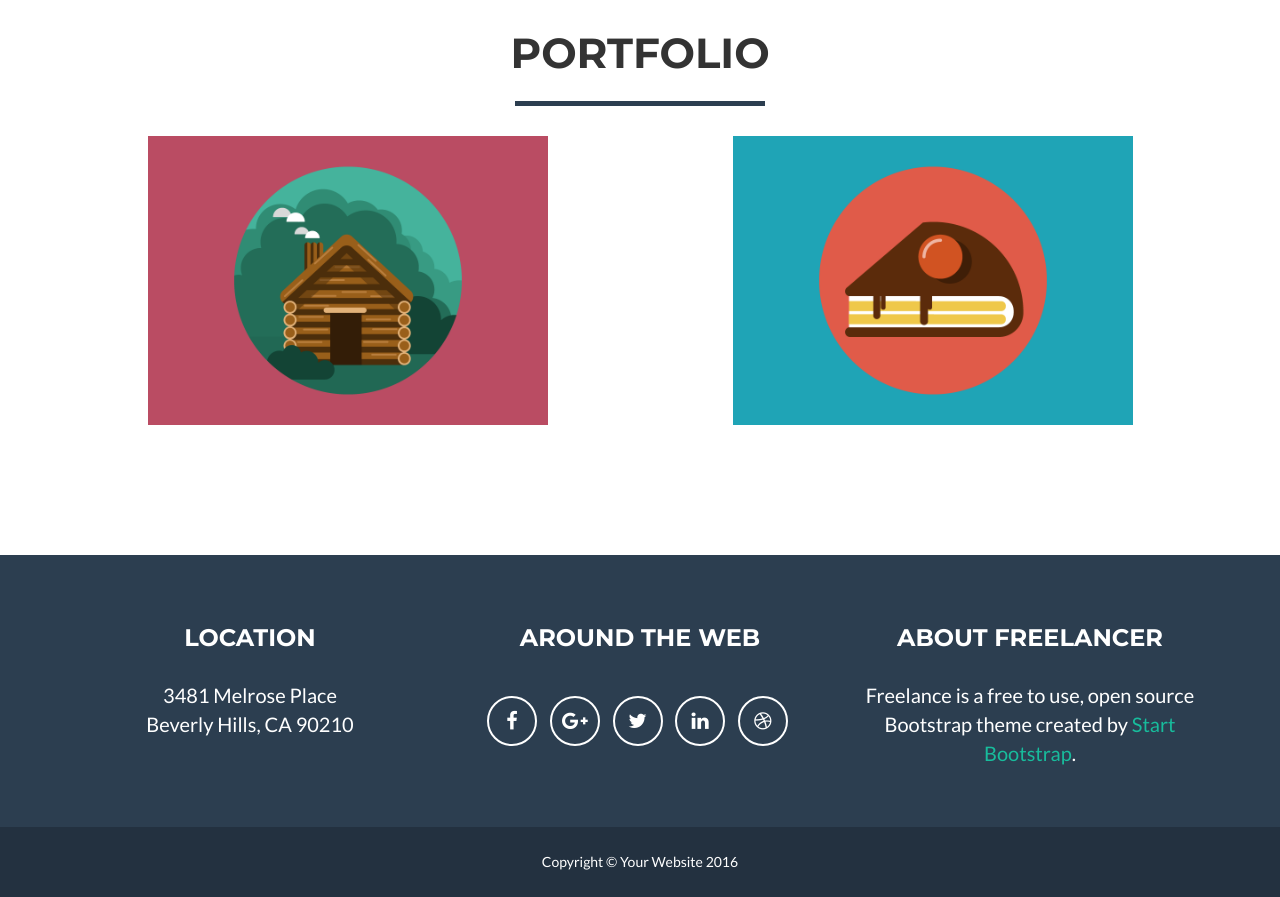
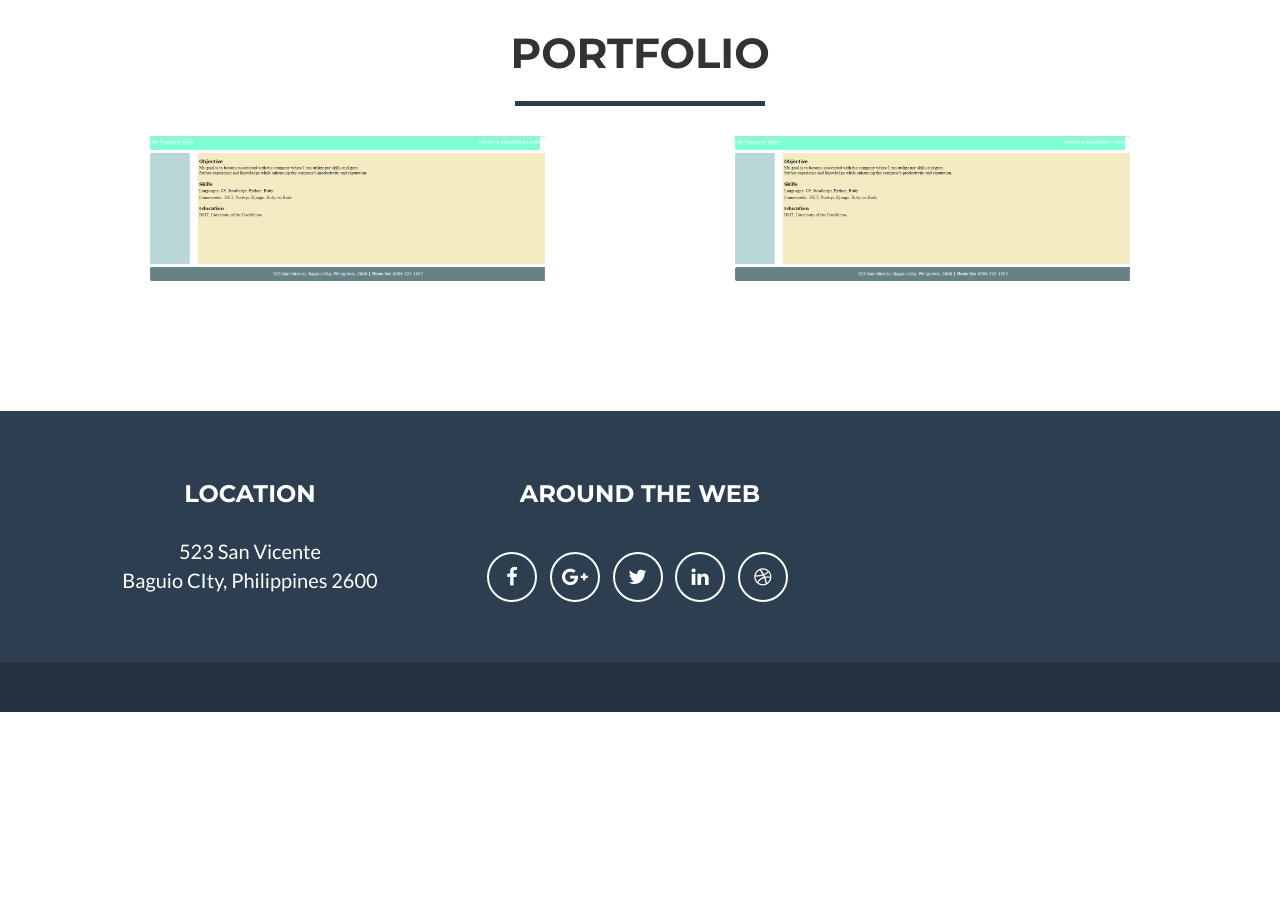
Before and after one commit to ricfrancis/Portfolio, a website: page index.html in a window 1280 px wide. Shown: the part 720-1617 px from the top of the page. After the commit the page ends 1432 px from the top, so only its background shows below. Drawn offline with nearby package versions, Linux system fonts and the light colour scheme.

Commit message:
Update index.html

```diff
--- a/index.html
+++ b/index.html
@@ -99,7 +99,7 @@
                                 <i class="fa fa-search-plus fa-3x">Resume</i>
                             </div>
                         </div>
-                        <img src="img/portfolio/cabin.png" class="img-responsive" alt="">
+                        <img src="resume.png" class="img-responsive" alt="">
                     </a>
                 </div>
                 <div class="col-sm-6 portfolio-item">
@@ -109,7 +109,7 @@
                                 <i class="fa fa-search-plus fa-3x">Website</i>
                             </div>
                         </div>
-                        <img src="img/portfolio/cake.png" class="img-responsive" alt="">
+                        <img src="resume.png" class="img-responsive" alt="">
                     </a>
                 </div>
             </div>
@@ -126,8 +126,8 @@
                 <div class="row">
                     <div class="footer-col col-md-4">
                         <h3>Location</h3>
-                        <p>3481 Melrose Place
-                            <br>Beverly Hills, CA 90210</p>
+                        <p>523 San Vicente
+                            <br>Baguio CIty, Philippines 2600</p>
                     </div>
                     <div class="footer-col col-md-4">
                         <h3>Around the Web</h3>
@@ -150,20 +150,13 @@
                         </ul>
                     </div>
                     <div class="footer-col col-md-4">
-                        <h3>About Freelancer</h3>
-                        <p>Freelance is a free to use, open source Bootstrap theme created by <a href="http://startbootstrap.com">Start Bootstrap</a>.</p>
+
                     </div>
                 </div>
             </div>
         </div>
         <div class="footer-below">
-            <div class="container">
-                <div class="row">
-                    <div class="col-lg-12">
-                        Copyright &copy; Your Website 2016
-                    </div>
-                </div>
-            </div>
+
         </div>
     </footer>
 
@@ -337,7 +330,7 @@
                         <div class="modal-body">
                             <h2>Project Title</h2>
                             <hr class="star-primary">
-                            <img src="img/portfolio/safe.png" class="img-responsive img-centered" alt="">
+                            <img src="resume.png" class="img-responsive img-centered" alt="">
                             <p>Use this area of the page to describe your project. The icon above is part of a free icon set by <a href="https://sellfy.com/p/8Q9P/jV3VZ/">Flat Icons</a>. On their website, you can download their free set with 16 icons, or you can purchase the entire set with 146 icons for only $12!</p>
                             <ul class="list-inline item-details">
                                 <li>Client:
```
